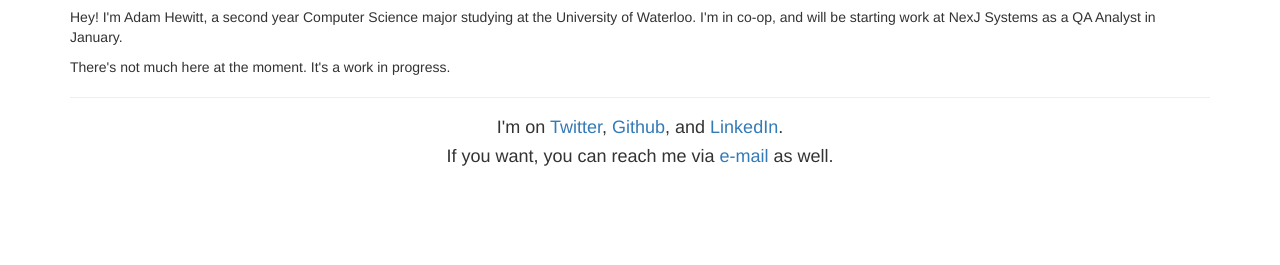
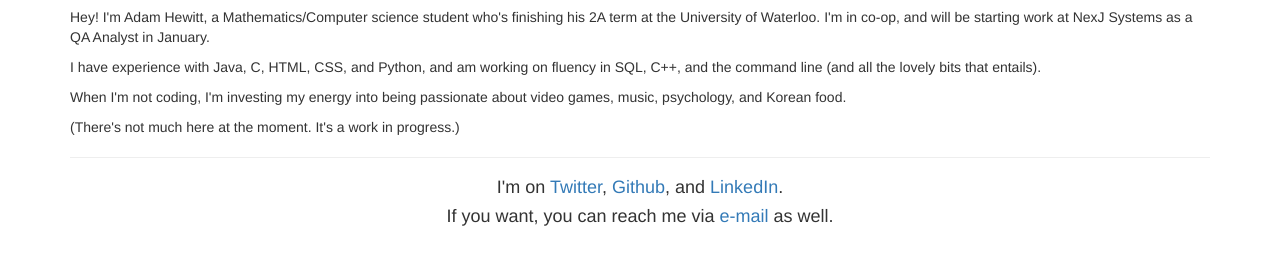
Before and after one commit to amhewitt/amhewitt.github.io, a plain HTML site: page index.html in a window 1280 px wide. Shown: the part 63-328 px from the top of the page. Drawn offline with nearby package versions, Linux system fonts and the light colour scheme.

Commit message:
Editing content

```diff
--- a/index.html
+++ b/index.html
@@ -11,11 +11,18 @@
 
       <h1 class="text-center">Adam Hewitt</h1>
 
-      <p>Hey! I'm Adam Hewitt, a second year Computer Science major
-          studying at the University of Waterloo. I'm in co-op, and
-          will be starting work at NexJ Systems as a QA Analyst in January.</p>
+      <p>Hey! I'm Adam Hewitt, a Mathematics/Computer science student who's finishing
+        his 2A term at the University of Waterloo. I'm in co-op, and
+        will be starting work at NexJ Systems as a QA Analyst in January.</p>
 
-      <p>There's not much here at the moment. It's a work in progress.</p>
+      <p>I have experience with Java, C, HTML, CSS, and Python, and am working on
+        fluency in SQL, C++, and the command line (and all the lovely bits that
+        entails).</p>
+
+      <p>When I'm not coding, I'm investing my energy into being passionate about
+        video games, music, psychology, and Korean food.</p>
+
+      <p>(There's not much here at the moment. It's a work in progress.)</p>
 
      <hr/>
 
```
